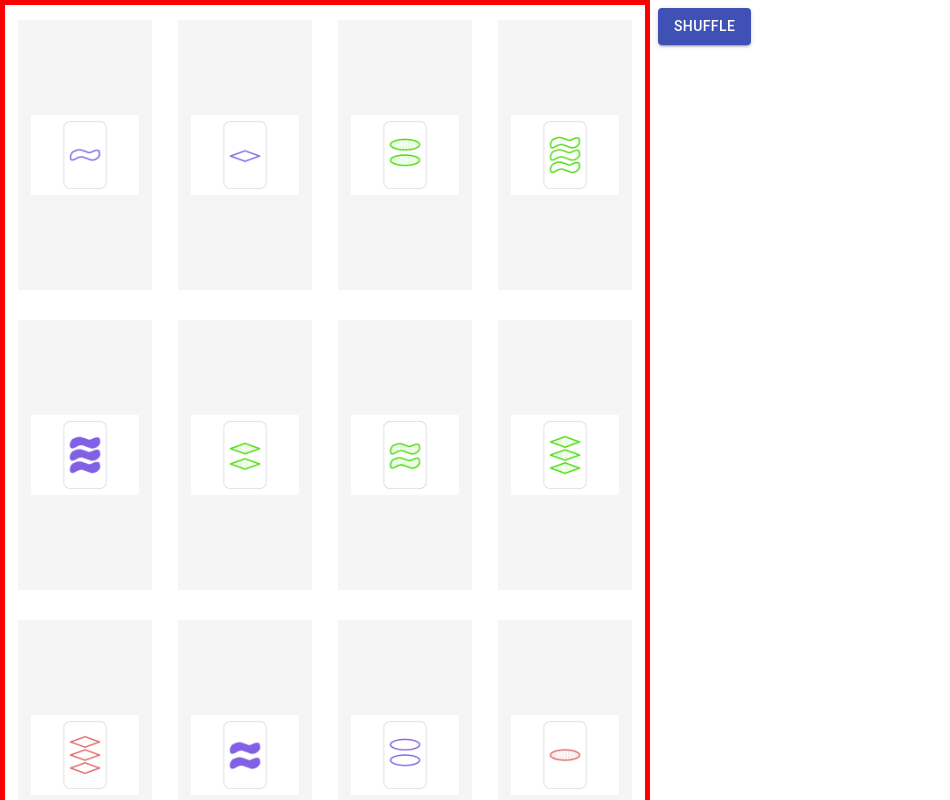
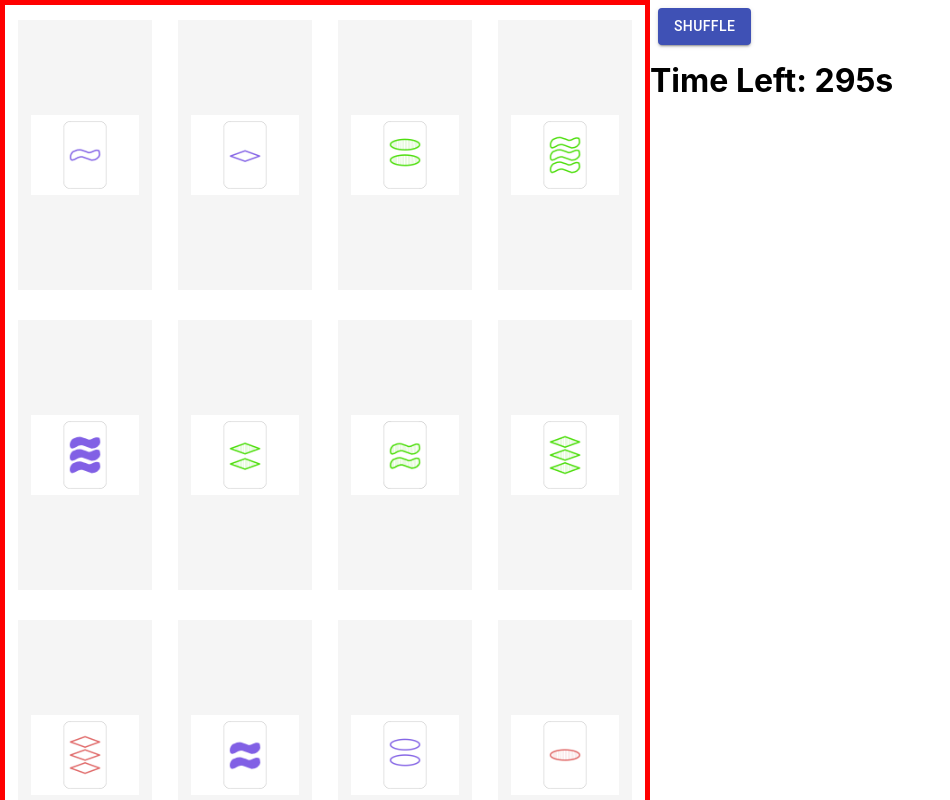
Before and after one commit to Lam-Richard/set, a React (Create React App) app: page / in a window 1280 px wide. Shown: the top 800 px of the page, without its empty margins (0-950 px from the left). Built offline with nearby package versions, Linux system fonts and the light colour scheme.

Commit message:
implemented timer

```diff
--- a/src/App.js
+++ b/src/App.js
@@ -1,5 +1,5 @@
 import React from 'react';
-import { useState, useEffect } from 'react';
+import { useState, useEffect, useRef } from 'react';
 import './App.css';
 import { makeStyles } from '@material-ui/core/styles';
 import Button from '@material-ui/core/Button';
@@ -75,8 +75,46 @@ function generateCardGrid(){
 
 let startingGrid = generateCardGrid()
 
+const Timer = () => {
+
+  function useInterval(callback, delay) {
+    const savedCallback = useRef();
+
+    // Remember the latest callback.
+    useEffect(() => {
+      savedCallback.current = callback;
+    }, [callback]);
+
+    // Set up the interval.
+    useEffect(() => {
+      function tick() {
+        savedCallback.current();
+      }
+      if (delay !== null) {
+        let id = setInterval(tick, delay);
+        return () => clearInterval(id);
+      }
+    }, [delay]);
+  }
 
 
+  let currentTime = new Date();
+  let expireTime = moment(currentTime).add(5, 'm').toDate();
+  let remaining = (expireTime-currentTime)/1000;
+
+  const [timer, setTimer] = useState(remaining);
+
+  useInterval(() => {
+    // Your custom logic here
+    if (timer != 0) {
+      setTimer(timer - 1);
+    }
+
+  }, 1000);
+
+  return <h1>Time Left: {timer}s</h1>
+
+}
 
 const App = () => {
 
@@ -142,7 +180,9 @@ const App = () => {
       <Button onClick={shuffle} variant="contained" color="primary">
           SHUFFLE
       </Button>
+      <Timer></Timer>
     </div>
+
 
   </div>
   )
```
